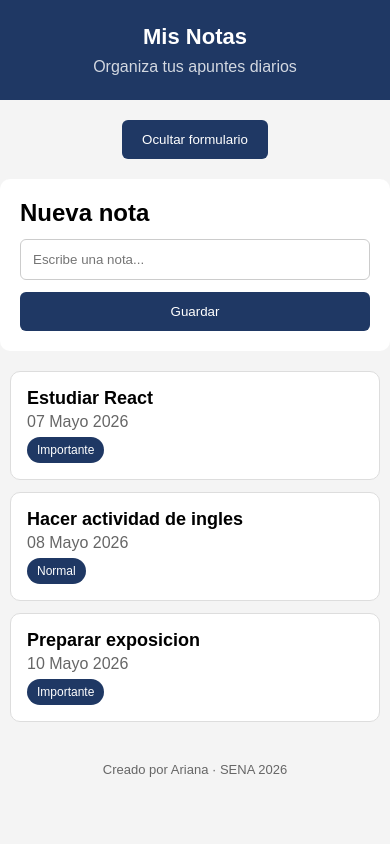
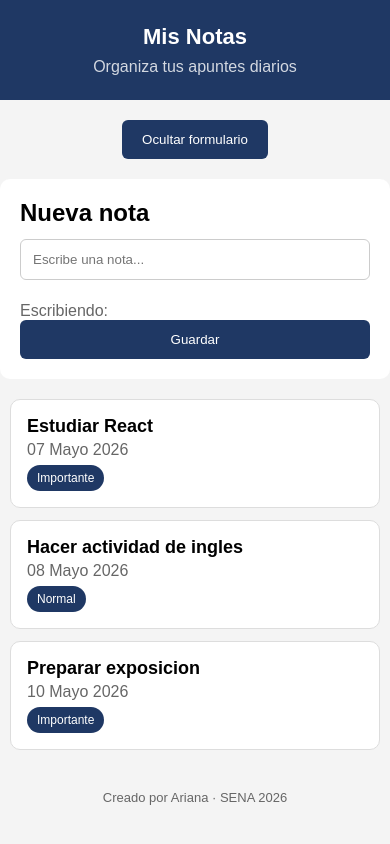
Before and after one commit to Ariana15-ro/Notas, a React (Vite) app: page / in a window 390 px wide. Both pictures are taken after a click on the button "Agregar nota". Built offline with nearby package versions, Linux system fonts and the light colour scheme.

Commit message:
Implementar input controlado con useState

```diff
--- a/src/App.css
+++ b/src/App.css
@@ -138,4 +138,12 @@
   color: white;
   cursor: pointer;
 }
+.texto-preview {
+  margin-top: 10px;
+  color: #666;
 }
+
+
+
+
+}
--- a/src/App.jsx
+++ b/src/App.jsx
@@ -4,7 +4,7 @@ import './App.css'
 function App() {
 
   const [mostrarFormulario, setMostrarFormulario] = useState(false)
-
+  const [nuevaNota, setNuevaNota] = useState("")
   const notas = [
     {
       id: 1,
@@ -65,8 +65,15 @@ function App() {
           <input
             className="formulario__input"
             type="text"
+            value={nuevaNota}
+            onChange={(e) =>
+              setNuevaNota(e.target.value)
+            }
             placeholder="Escribe una nota..."
           />
+          <p className="texto-preview">
+            Escribiendo: {nuevaNota}
+          </p>
 
           <button className="formulario__boton">
             Guardar
@@ -119,4 +126,7 @@ function App() {
   )
 }
 
+
+
+
 export default App
```
